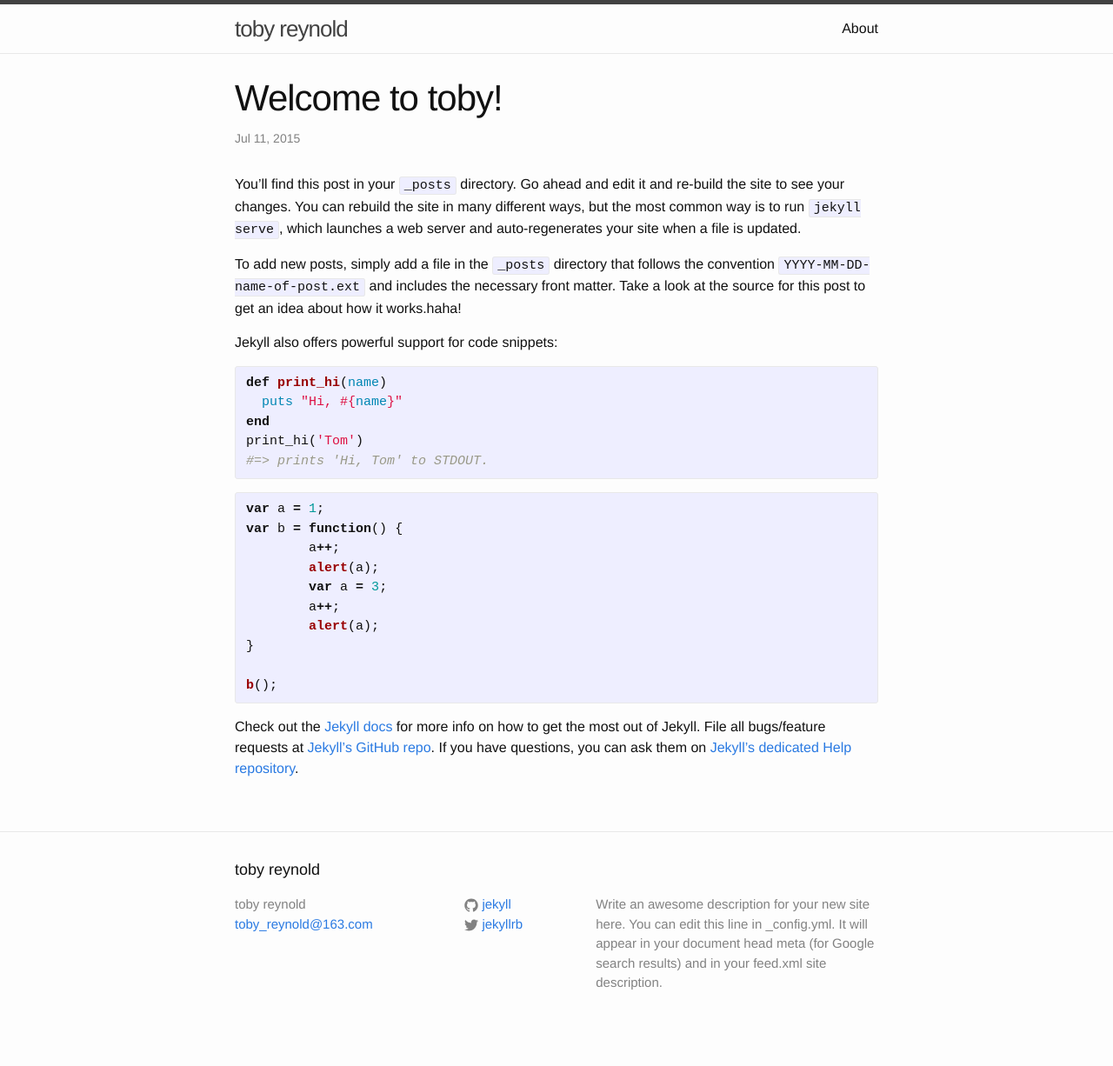
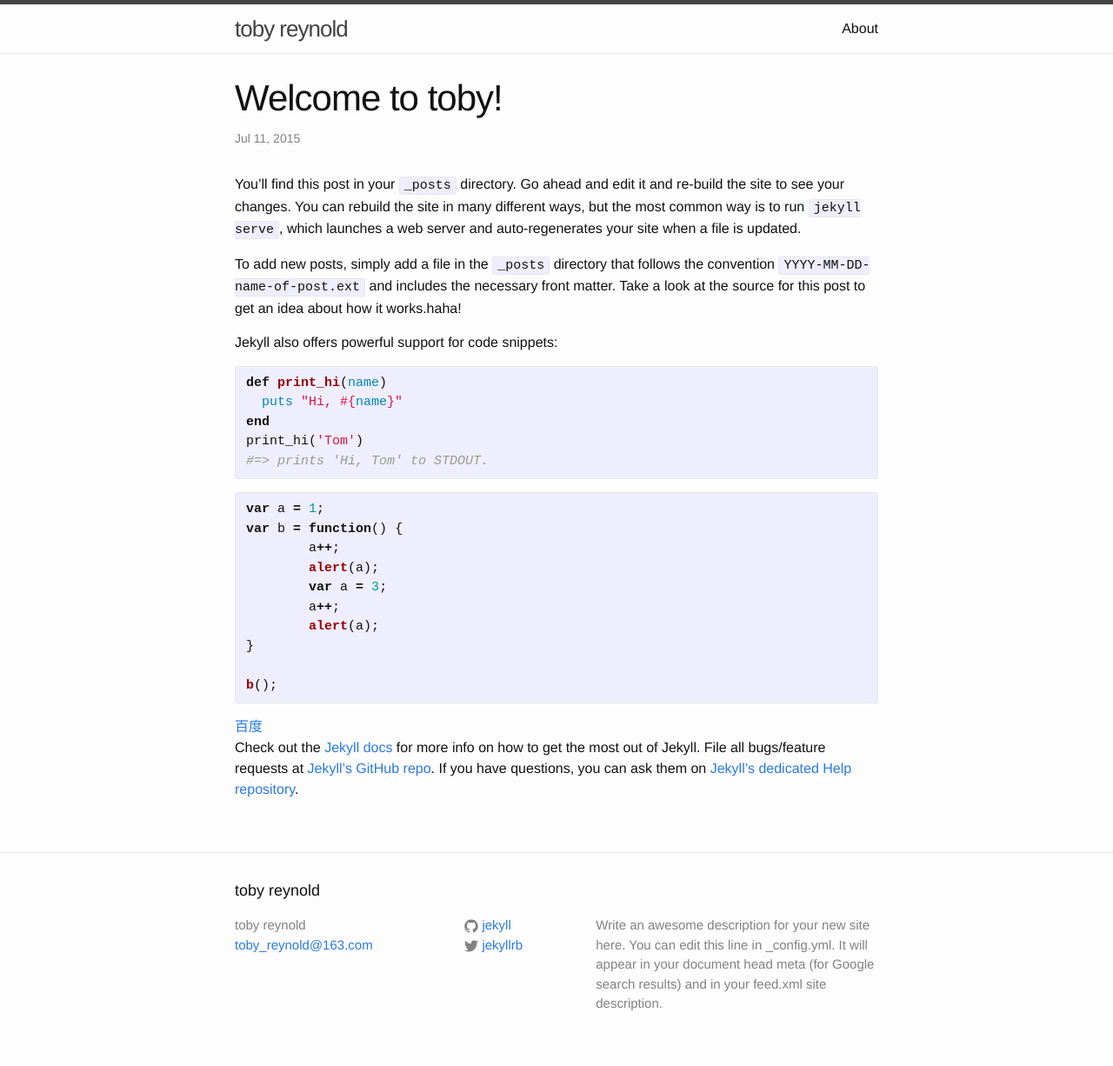
Before and after one commit to tobyreynold/tobyreynold.github.io, a Jekyll site: the page built from _posts/2015-07-11-hello-jekyll.markdown, in a window 1280 px wide. Shown: the whole page at 87% size. Built offline with Jekyll 4.4.1, drawn with Linux system fonts in a browser that asks for light colours; before the commit the page ends 1202 px from its top, so only the background shows below that.

Commit message:
add aTag

```diff
--- a/_posts/2015-07-11-hello-jekyll.markdown
+++ b/_posts/2015-07-11-hello-jekyll.markdown
@@ -31,6 +31,10 @@ var b = function() {
 b();
 {% endhighlight %}
 
+<div>
+	<a href="https://www.baidu.com">百度</a>
+</div>
+
 
 Check out the [Jekyll docs][jekyll] for more info on how to get the most out of Jekyll. File all bugs/feature requests at [Jekyll’s GitHub repo][jekyll-gh]. If you have questions, you can ask them on [Jekyll’s dedicated Help repository][jekyll-help].
 
```
